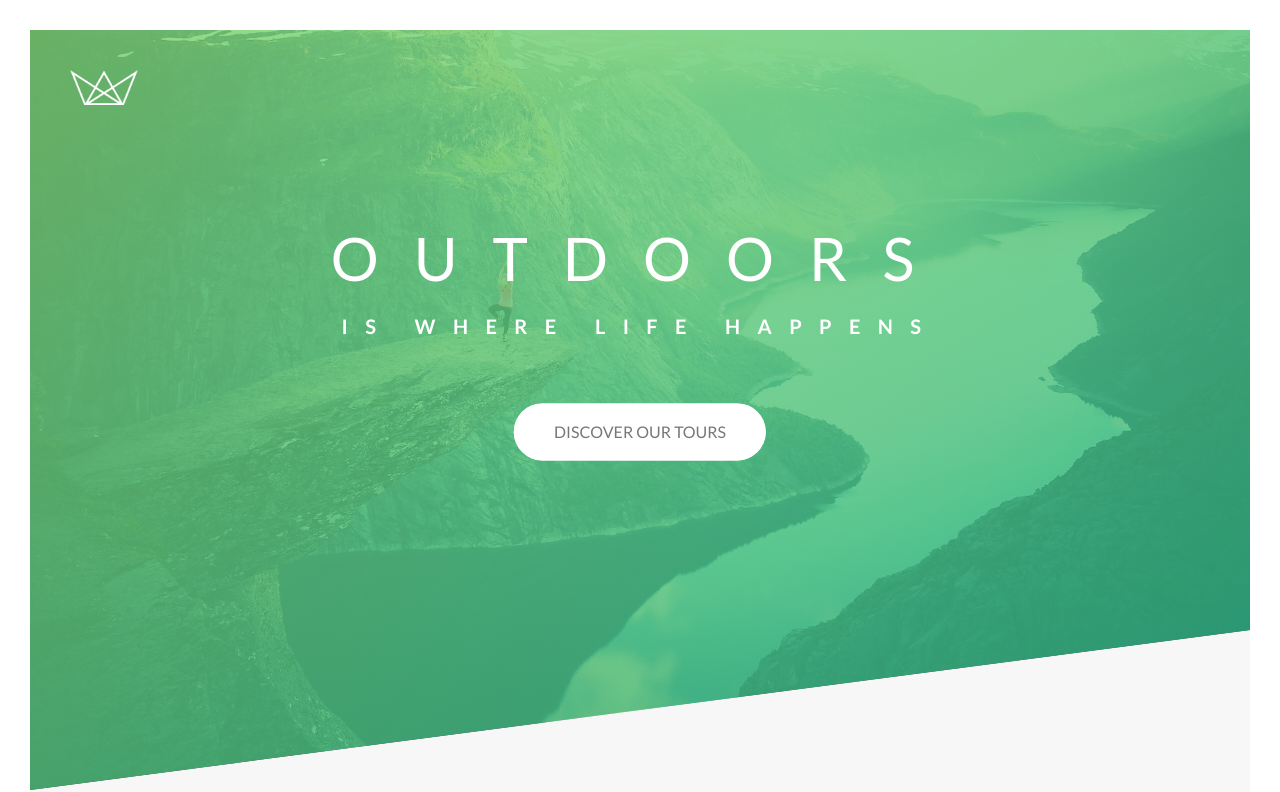
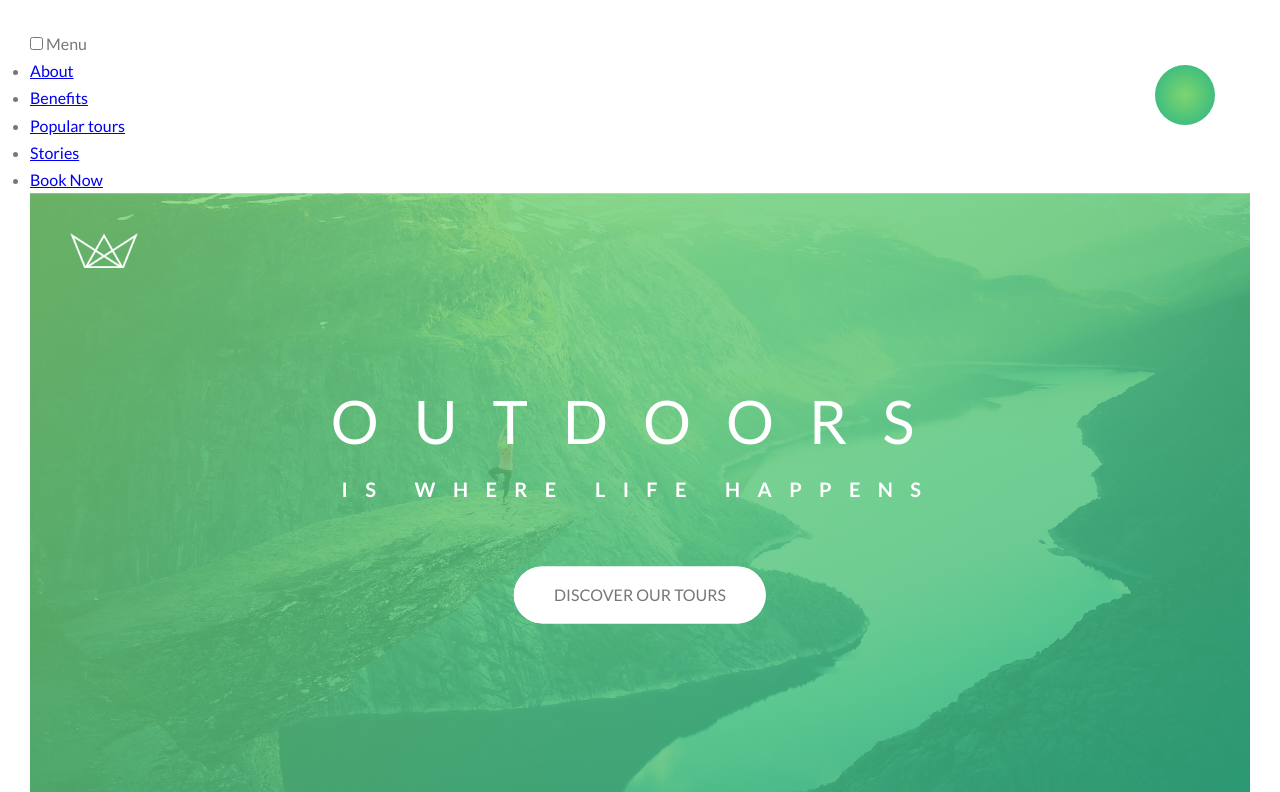
Before and after one commit to kellybarber/Schmedtmann-Natours, a website: page public/index.html in a window 1280 px wide. Shown: the top 792 px of the page. Drawn offline with Linux system fonts and the light colour scheme.

Commit message:
Created nav menu base

```diff
--- a/public/index.html
+++ b/public/index.html
@@ -15,7 +15,18 @@
     <body>
 
       <div class="navigation">
-
+        <input type="checkbox" class="navigation__checkbox" id="navi-toggle">
+        <label for="navi-toggle" class="navigation__button">Menu</label>
+        <div class="navigation__background">&nbsp;</div>
+        <nav class="navigation__nav">
+          <ul class="navigation__list">
+            <li class="navigation__item"><a href="#" class="navigation__link">About</a></li>
+            <li class="navigation__item"><a href="#" class="navigation__link">Benefits</a></li>
+            <li class="navigation__item"><a href="#" class="navigation__link">Popular tours</a></li>
+            <li class="navigation__item"><a href="#" class="navigation__link">Stories</a></li>
+            <li class="navigation__item"><a href="#" class="navigation__link">Book Now</a></li>
+          </ul>
+        </nav>
       </div>
 
       <header class="header">
--- /dev/null
+++ b/public/sass/components/_navigation.scss
@@ -0,0 +1,35 @@
+.navigation {
+  &__checkbox {
+
+  }
+
+  &__button {
+
+  }
+
+  &__background {
+    height: 6rem;
+    width: 6rem;
+    border-radius: 50%;
+    position: fixed;
+    top: 6.5rem;
+    right: 6.5rem;
+    background-image: radial-gradient($color-primary-light, $color-primary-dark);
+  }
+
+  &__nav {
+
+  }
+
+  &__list {
+
+  }
+
+  &__item {
+
+  }
+
+  &__link {
+
+  }
+}
--- a/public/sass/main.scss
+++ b/public/sass/main.scss
@@ -19,6 +19,7 @@
 @import 'components/feature-box';
 @import 'components/footer';
 @import 'components/form';
+@import 'components/navigation';
 @import 'components/story';
 
 @import 'pages/home';
```
Also changed, not shown: public/css/style.css.
